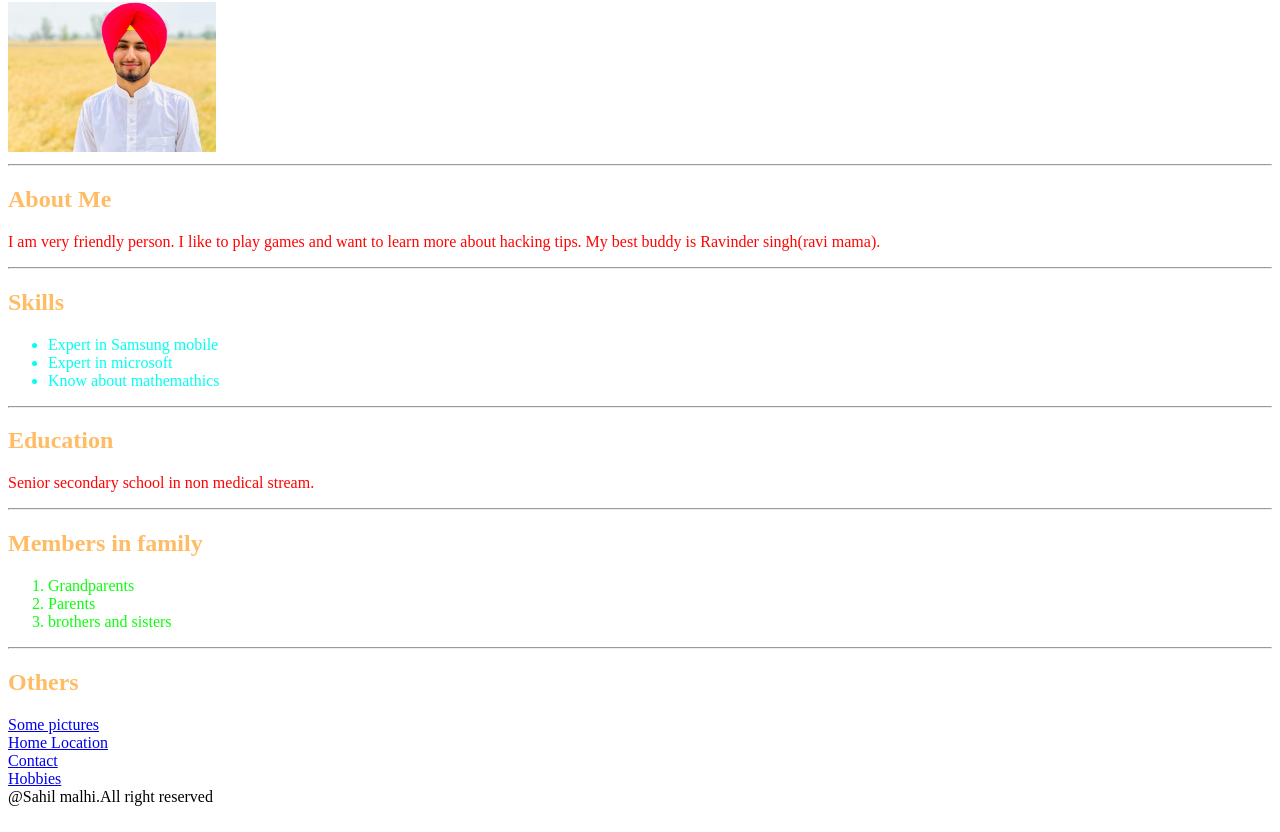
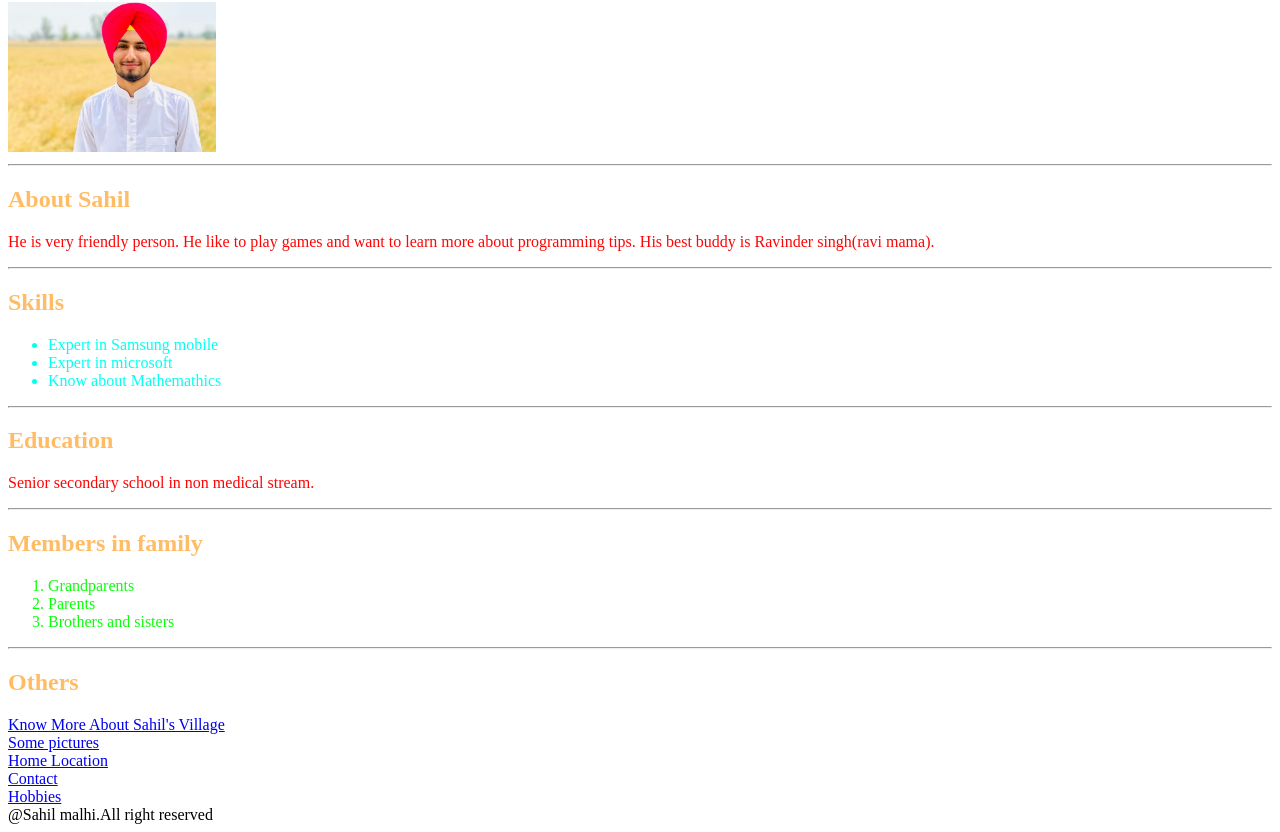
Before and after one commit to malhisahil518/sahilbiography, a plain HTML site: page index.html in a window 1280 px wide. Shown: the part 78-910 px from the top of the page. Drawn offline with Linux system fonts and the light colour scheme.

Commit message:
Add files via upload

```diff
--- a/index.html
+++ b/index.html
@@ -3,7 +3,7 @@
 <head>
     <meta charset="UTF-8">
     <meta name="viewport" content="width=device-width, initial-scale=1.0">
-    <title>My Biography</title>
+    <title>Biography</title>
     <link rel="stylesheet" href="./style.css"/>
     <style>
         h2{color:rgba(255, 145, 0, 0.607);}
@@ -13,14 +13,14 @@
    <center><h1 style="color:blue;">Sahilneek Singh</h1></center>
     <a href="./social.html"><img height="150" src="./sahil.png.png" alt="Sahil Malhi"/></a>
     <hr />
-   <h2>About Me</h2>
-    <p>I am very friendly person. I like to play games and want to learn more about hacking tips. My best buddy is Ravinder singh(ravi mama).</p>
+   <h2>About Sahil</h2>
+    <p>He is very friendly person. He like to play games and want to learn more about programming tips. His best buddy is Ravinder singh(ravi mama).</p>
     <hr />
    <h2>Skills</h2>
     <ul>
         <li>Expert in Samsung mobile</li>
         <li>Expert in microsoft</li>
-        <li>Know about mathemathics</li>
+        <li>Know about Mathemathics</li>
     </ul>
     <hr />
     <h2>Education</h2>
@@ -30,11 +30,13 @@
     <ol>
         <li>Grandparents</li>
         <li>Parents</li>
-        <li>brothers and sisters</li>
+        <li>Brothers and sisters</li>
     </ol>
     <hr />
    <h2>Others</h2>
-    <a href="./pictures.html">Some pictures</a><br />
+   <a href="./village.html">Know More About Sahil's Village</a><br />
+
+   <a href="./pictures.html">Some pictures</a><br />
     <a href="https://www.google.com/maps/place/Sukhdev+Numberdar/@31.7313718,75.1450151,17z/data=!3m1!4b1!4m6!3m5!1s0x391bdbd205b17955:0x75cd38aefedcf902!8m2!3d31.7313673!4d75.14759!16s%2Fg%2F11k3nhg439?entry=ttu">Home Location</a><br />
     <a href="./contact.html">Contact</a><br />
     <a href="./hobbies.html">Hobbies</a><br />
```
Also changed, not shown: village.html (added, +12 -0 lines), sarpanch.jpg (added).
